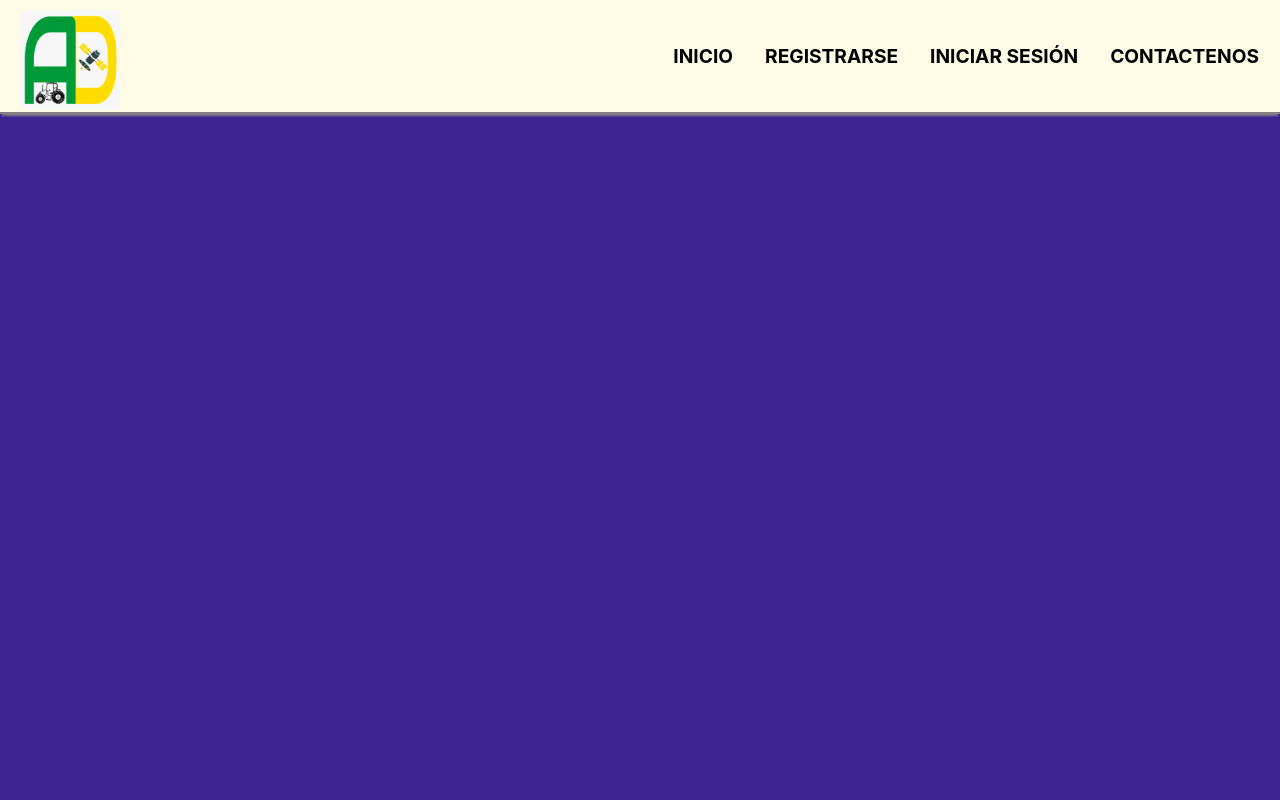
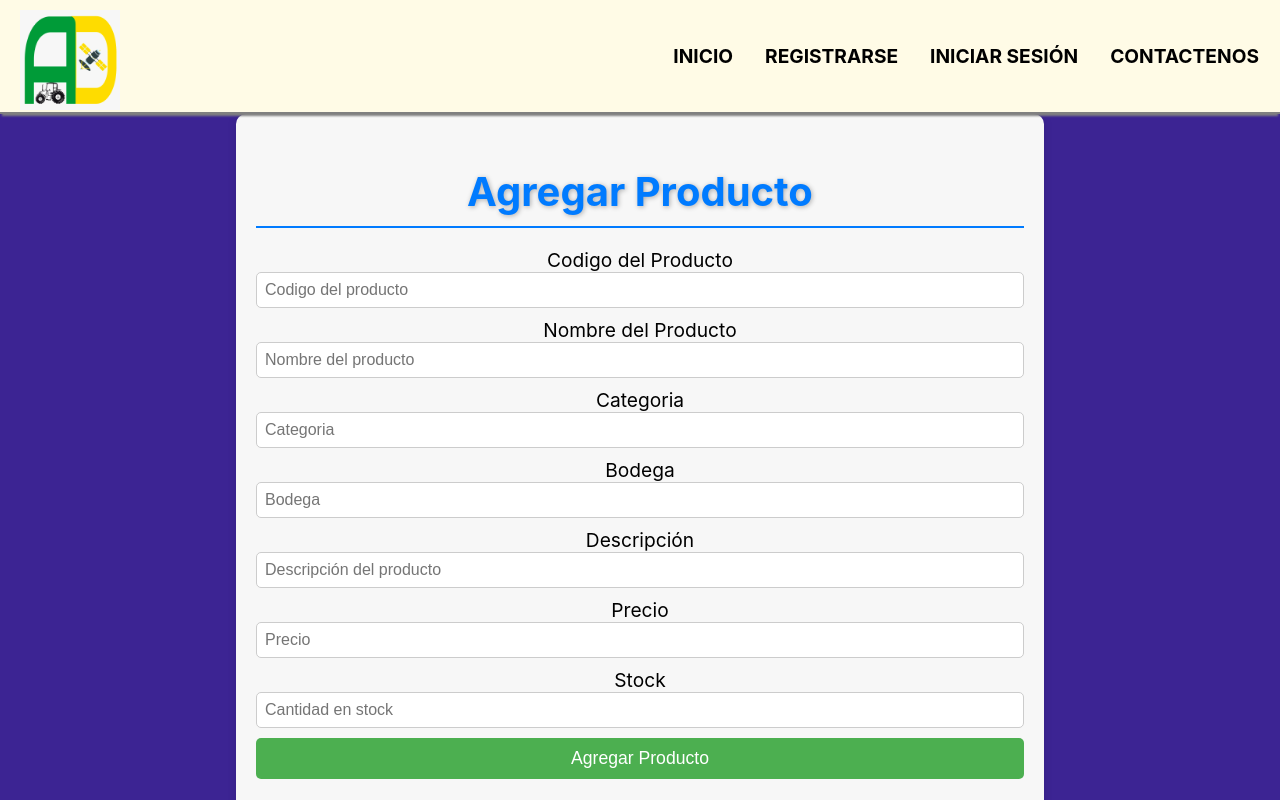
Before and after one commit to JCmixia25/Sistema-de-pedidos-, a React (Create React App) app: page /agregarpro in a window 1280 px wide. Built offline with nearby package versions, Linux system fonts and the light colour scheme.

Commit message:
agregarproducto

```diff
--- a/src/App.js
+++ b/src/App.js
@@ -5,6 +5,7 @@ import Login from "./components/Login.js";
 import Register from "./components/Register.js";
 import Home from "./components/Home.js";
 import Contacts from "./components/Contacts.js";
+import Agregarpro from "./components/agregarpro.js";
 import Bienvenida from "./components/Bienvenida.jsx";
 import ProductDetail from "./components/ProductDetail"; // Importa el componente
 import icono from "./icono.jpeg";
@@ -25,6 +26,7 @@ function App() {
           <Route path="/bienvenida" element={<Bienvenida />} />
           <Route path="/home" element={<Home />} />
           <Route path="/login" element={<Login />} />
+          <Route path="/agregarpro" element={<Agregarpro />} />
           <Route path="/register" element={<Register />} />
           <Route path="/contact" element={<Contacts />} />
           <Route path="/home/:id" element={<ProductDetail />} />{" "}
--- a/src/components/Bienvenida.css
+++ b/src/components/Bienvenida.css
@@ -1,40 +1,46 @@
-/* src/components/Carrusel.css */
-
 .carrusel {
-    position: static; /* Permite posicionar el texto dentro del carrusel */
-    width: 100%; /* Ajusta según el tamaño deseado */
-    height: 100%; /* Ajusta para que el carrusel cubra toda la altura de la pantalla */
-    overflow: auto; /* Oculta el contenido que se desborda */
+    position: relative; /* Cambiado a relative para posicionar la sombra y el texto dentro del carrusel */
+    width: 100%;
+    height: 81.5vh; /* Asegura que cubra toda la pantalla */
     display: flex;
-    align-items: center; /* Centra verticalmente los elementos dentro del carrusel */
-    justify-content: center; /* Centra horizontalmente los elementos dentro del carrusel */
+    align-items: center;
+    justify-content: center;
+    overflow: hidden;
 }
 
 .texto {
     position: absolute; /* Posiciona el texto sobre la imagen del carrusel */
-    top: 50%; /* Mueve el texto hacia el centro vertical */
-    left: 50%; /* Mueve el texto hacia el centro horizontal */
-    transform: translate(-50%, -50%); /* Ajusta el texto al centro exacto */
-    color: white; /* Cambia el color del texto según sea necesario */
-    font-size: 2rem; /* Tamaño de fuente, ajusta según sea necesario */
-    text-align: center; /* Centra el texto */
-    z-index: 10; /* Asegura que el texto esté encima de las imágenes del carrusel */
-    background-color: rgba(0, 0, 0, 0.356); /* Fondo semi-transparente para el texto */
-    padding: 100px 100px; /* Espacio alrededor del texto */
-    border-radius: 8px; /* Bordes redondeados */
+    top: 50%; /* Centra el texto verticalmente */
+    left: 50%; /* Centra el texto horizontalmente */
+    transform: translate(-50%, -50%); /* Ajusta el texto para centrarlo */
+    font-size: 3rem; /* Cambia el tamaño de la fuente si era demasiado grande */
+    text-align: center;
+    z-index: 15;
+    color: rgb(255, 255, 255); /* El texto será blanco puro */
+    font-weight: bold; /* Hace el texto más visible */
+}
+
+.carrusel-shadow {
+    position: absolute;
+    top: 0;
+    left: 0;
+    width: 100%;
+    height: 100%;
+    background-color: rgba(0, 0, 0, 0.5); /* Sombra semi-transparente negra */
+    z-index: 5; /* Debajo del texto pero encima de las imágenes */
 }
 
 .carrusel-image-container {
     width: 100%;
     height: 100%;
-    overflow: hidden; /* Esconde cualquier parte de la imagen que sobresalga del contenedor */
-    z-index: 0;
+    overflow: hidden;
+    z-index: 0; /* Las imágenes estarán en el fondo */
 }
 
 .carrusel-image {
     width: 100%;
     height: 100%;
-    object-fit: cover; /* Hace que la imagen cubra todo el contenedor */
+    object-fit: cover;
     display: block;
 }
 
@@ -48,7 +54,7 @@
     padding: 10px;
     cursor: pointer;
     font-size: 18px;
-    z-index: 2;
+    z-index: 10; /* Asegura que los botones estén encima de la sombra */
 }
 
 .carrusel-button.left {
--- a/src/components/Bienvenida.jsx
+++ b/src/components/Bienvenida.jsx
@@ -1,7 +1,5 @@
-// src/components/Carrusel.jsx
-
 import React, { useState, useEffect } from 'react';
-import './Bienvenida.css'; // Asegúrate de que este archivo esté enlazado correctamente
+import './Bienvenida.css';
 
 const Carrusel = () => {
   const images = [
@@ -26,20 +24,18 @@ const Carrusel = () => {
 
   useEffect(() => {
     const interval = setInterval(() => {
-      goToNext();  // Cambia a la siguiente imagen cada 3 segundos
+      goToNext();
     }, 2000);
 
-    // Limpia el intervalo cuando el componente se desmonta
     return () => clearInterval(interval);
-  }, [currentIndex]);  // Vuelve a ejecutar useEffect si cambia currentIndex
+  }, [currentIndex]);
 
   return (
-
-
     <div className="carrusel">
-    <header className="texto">
-    <p className="welcome-text">BIENVENIDO PEDIDOS PERSIA</p>
-    </header>
+      <div className="carrusel-shadow"></div> {/* Capa de sombra */}
+      <header className="texto">
+        <p>BIENVENIDO PEDIDOS PERSIA</p>
+      </header>
       <button className="carrusel-button left" onClick={goToPrevious}>
         &#10094;
       </button>
--- /dev/null
+++ b/src/components/agregarpro.css
@@ -0,0 +1,57 @@
+.add-product-container {
+
+    width: 60%;
+    margin: 0 auto;
+    padding: 20px;
+    background-color: #f7f7f7;
+    border-radius: 10px;
+    box-shadow: 0 0 10px rgba(0, 0, 0, 0.1);
+  }
+
+  h2 {
+    text-align: center;
+    margin-bottom: 20px;
+  }
+
+  form {
+    display: flex;
+    flex-direction: column;
+    gap: 10px;
+  }
+
+  label {
+    display: flex;
+    flex-direction: column;
+    font-size: 1.2rem;
+  }
+
+  input {
+    padding: 8px;
+    font-size: 1rem;
+    border: 1px solid #ccc;
+    border-radius: 5px;
+  }
+
+  button {
+    padding: 10px;
+    font-size: 1.1rem;
+    background-color: #4caf50;
+    color: white;
+    border: none;
+    border-radius: 5px;
+    cursor: pointer;
+  }
+
+  button:hover {
+    background-color: #45a049;
+  }
+
+  .message {
+    margin-top: 20px;
+    color: green;
+    text-align: center;
+  }
+
+  .image-form {
+    margin-top: 30px;
+  }
--- /dev/null
+++ b/src/components/agregarpro.js
@@ -0,0 +1,137 @@
+import React, { useState } from "react";
+import "./agregarpro.css"; // Archivo CSS para los estilos
+import { useNavigate } from "react-router-dom";
+
+export function AddProduct() {
+  const [product, setProduct] = useState({
+    name: "",
+    description: "",
+    price: "",
+  });
+  const [image, setImage] = useState(null);
+  const [message, setMessage] = useState("");
+  const navigate = useNavigate();
+
+  const handleProductChange = ({ target: { name, value } }) => {
+    setProduct({ ...product, [name]: value });
+  };
+
+  const handleImageChange = (e) => {
+    setImage(e.target.files[0]);
+  };
+
+  const handleProductSubmit = (e) => {
+    e.preventDefault();
+    // Aquí puedes manejar la lógica para agregar el producto
+    console.log("Producto agregado:", product);
+    setMessage("Producto agregado exitosamente");
+    navigate("/productos");
+  };
+
+  const handleImageSubmit = (e) => {
+    e.preventDefault();
+    // Aquí puedes manejar la lógica para subir la imagen
+    if (image) {
+      console.log("Imagen subida:", image);
+      setMessage("Imagen subida exitosamente");
+    } else {
+      setMessage("Por favor, selecciona una imagen.");
+    }
+  };
+
+  return (
+    <div className="add-product-container">
+      <h2>Agregar Producto</h2>
+
+      {/* Formulario para agregar producto */}
+      <form onSubmit={handleProductSubmit} className="product-form">
+      <label>
+          Codigo del Producto
+          <input
+            type="text"
+            name="name"
+            onChange={handleProductChange}
+            placeholder="Codigo del producto"
+            required
+          />
+        </label>
+        <label>
+          Nombre del Producto
+          <input
+            type="text"
+            name="name"
+            onChange={handleProductChange}
+            placeholder="Nombre del producto"
+            required
+          />
+        </label>
+        <label>
+          Categoria
+          <input
+            type="text"
+            name="name"
+            onChange={handleProductChange}
+            placeholder="Categoria"
+            required
+          />
+        </label>
+        <label>
+          Bodega
+          <input
+            type="text"
+            name="name"
+            onChange={handleProductChange}
+            placeholder="Bodega"
+            required
+          />
+        </label>
+        <label>
+          Descripción
+          <input
+            type="text"
+            name="description"
+            onChange={handleProductChange}
+            placeholder="Descripción del producto"
+            required
+          />
+        </label>
+        <label>
+          Precio
+          <input
+            type="number"
+            name="price"
+            onChange={handleProductChange}
+            placeholder="Precio"
+            required
+          />
+        </label>
+        <label>
+          Stock
+          <input
+            type="number"
+            name="name"
+            onChange={handleProductChange}
+            placeholder="Cantidad en stock"
+            required
+          />
+        </label>
+        <button type="submit">Agregar Producto</button>
+      </form>
+
+      {/* Formulario para subir imagen */}
+      <h2>Subir Imagen del Producto</h2>
+      <form onSubmit={handleImageSubmit} className="image-form">
+        <label>
+          Imagen del Producto
+          <input type="file" accept="image/*" onChange={handleImageChange} />
+        </label>
+        <button type="submit">Subir Imagen</button>
+      </form>
+
+      {/* Mostrar mensaje de estado */}
+      {message && <p className="message">{message}</p>}
+    </div>
+  );
+}
+
+export default AddProduct;
```
Also changed, not shown: public/imagenes/abono.jpg. Lines whose indentation alone changed are shown as unchanged.
